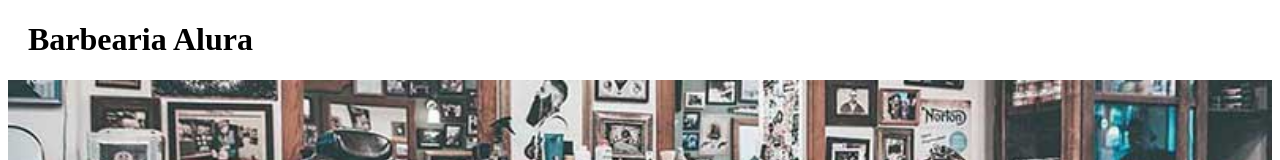
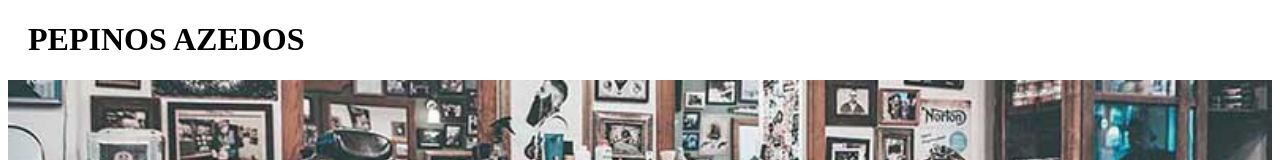
Before and after one commit to jhenysantos14/projeto3trimestre, a plain HTML site: page index.html in a window 1280 px wide. Shown: the top 160 px of the page. Drawn offline with Linux system fonts and the light colour scheme.

Commit message:
TITULO 2

```diff
--- a/index.html
+++ b/index.html
@@ -8,7 +8,7 @@
 
 	<body>
 		<header>
-			<h1 class="titulo-principal">Barbearia Alura</h1>
+			<h1 class="titulo-principal">PEPINOS AZEDOS</h1>
 		</header>
 		<img id="banner" src="banner.jpg">
 		<div class="principal">
```
